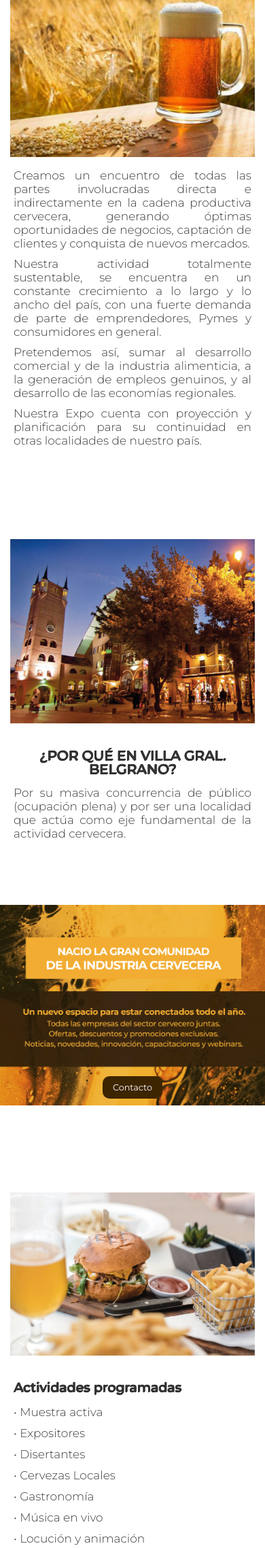
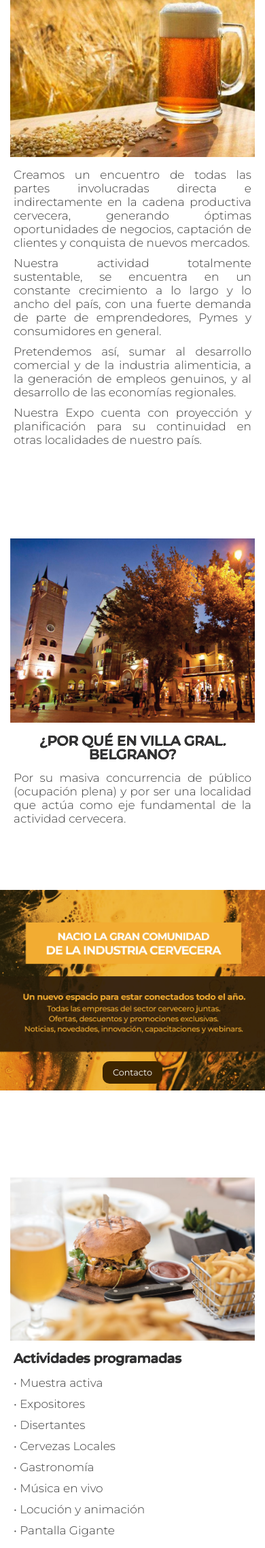
Before and after one commit to tatianadelsoglio/expocervecera, a PHP site: page / in a window 390 px wide. Shown: the part 968-3245 px from the top of the page at 68% size. Run offline with PHP 8.4, Linux system fonts and the light colour scheme; some libraries are stand-ins or nearby versions; some web fonts are replaced.

Commit message:
cambios en espaciado entre textos e imagenes

```diff
--- a/css/responsive.css
+++ b/css/responsive.css
@@ -7,7 +7,6 @@
 
 @media (min-width: 992px) and (max-width: 1199px) {
   .awesome {
-    font-size: 19px;
     padding-bottom: 20px;
     line-height: 25px;
   }
@@ -30,7 +29,7 @@
   }
 
   .img-expositores {
-    height: 40vh;
+    height: 35vh;
   }
 }
 
@@ -137,11 +136,7 @@
   }
 
   .img-expositores {
-    height: 30vh;
-  }
-
-  .p-expositores {
-    margin-top: 1rem;
+    height: 25vh;
   }
 
   .our_two_box {
@@ -329,10 +324,6 @@
     height: 20vh;
   }
 
-  .p-expositores {
-    margin-top: 1rem;
-  }
-
   .our_two_box {
     margin-bottom: 40px;
   }
@@ -342,6 +333,7 @@
     font-size: 1rem;
     padding: 5px 15px;
   }
+
 }
 
 @media (max-width: 575px) {
@@ -392,13 +384,11 @@
     padding-top: 20px;
   }
   .pa_wi {
-    padding-top: 20px;
+    padding-top: 0px;
     font-size: 19px;
     padding-bottom: 15px;
   }
-  .our_text_box {
-    padding: 1px 5px 52px 5px;
-  }
+
   .padding_flot {
     font-size: 19px;
     line-height: 36px;
@@ -585,10 +575,6 @@
   font-size: 2rem;
 }
 
-.our_img {
-  margin-bottom: 1rem;
-}
-
 .belgrano-h3 {
   text-align: center;
 }
@@ -598,7 +584,7 @@
 }
 
 .our_text_box {
-  padding: 1px 5px 5px 5px;
+  padding: 1rem 5px 5px 5px;
 }
 
 .imagen-completa {
@@ -619,4 +605,5 @@
   margin-bottom: 10px;
 }
 
+
 }
--- a/css/style.css
+++ b/css/style.css
@@ -435,7 +435,7 @@ button {
   margin-bottom: 90px;
 }
 .our_text_box {
-  padding: 1px 1px 1px 1px;
+  padding: 1rem 1px 0.5rem 1px;
 }
 
 .our_img figure {
@@ -1051,7 +1051,6 @@ figure {
 
 .p-expositores {
   text-align: center;
-  margin-top: 1.5rem;
 }
 
 .octubre-fest {
--- a/index.html
+++ b/index.html
@@ -292,7 +292,7 @@
                 </div>
               </div>
               <div class="col-xl-12 col-lg-12 col-md-12 col-sm-12">
-                <div class="our_text_box" style="width: 100%">
+                <div class="our_text_box expositores-padding" style="width: 100%">
                   <h3 class="awesome pa_wi p-expositores">Perfil de los expositores</h3>
                   <div class="divisor-columnas">
                     <div class="column-perfil">
```
